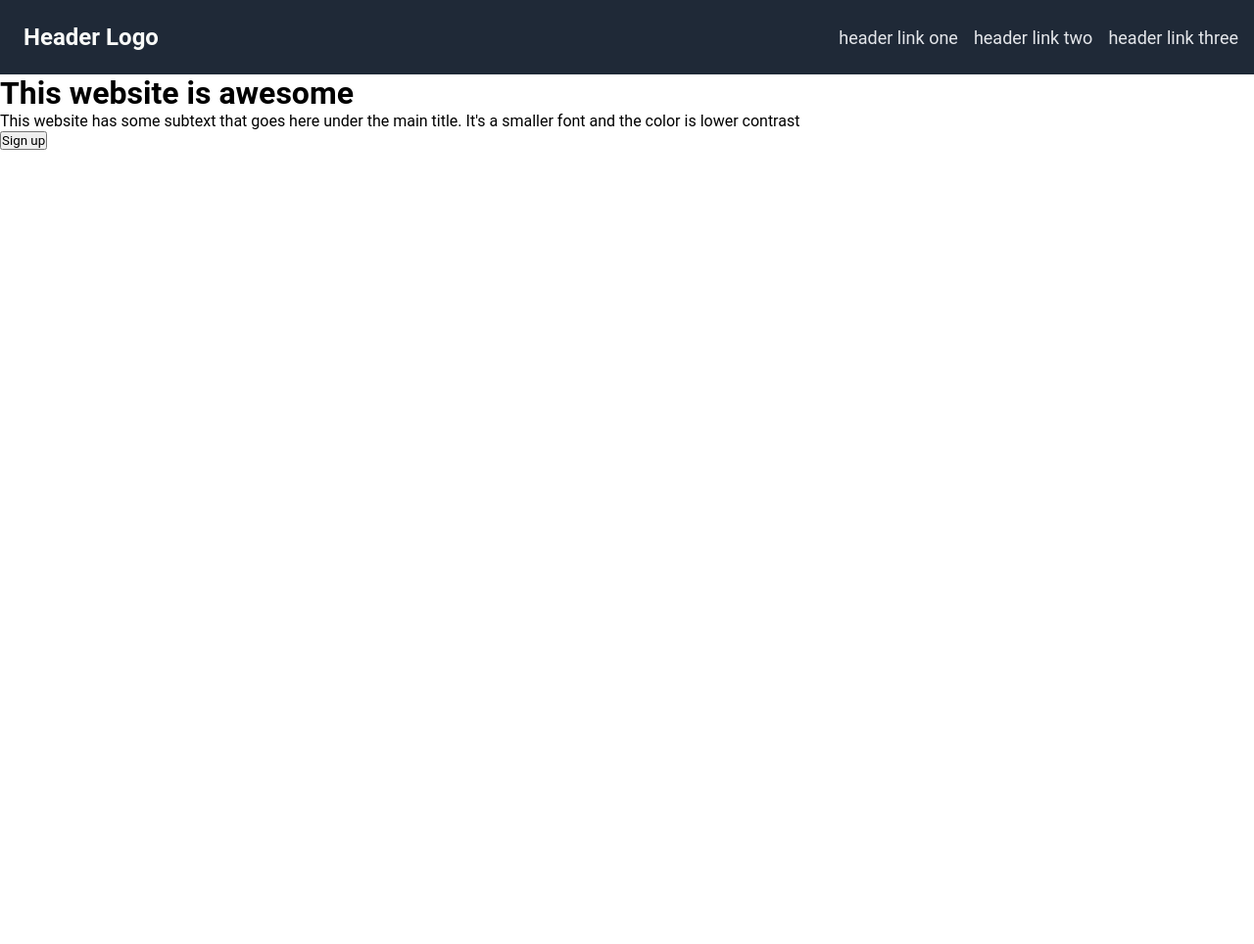
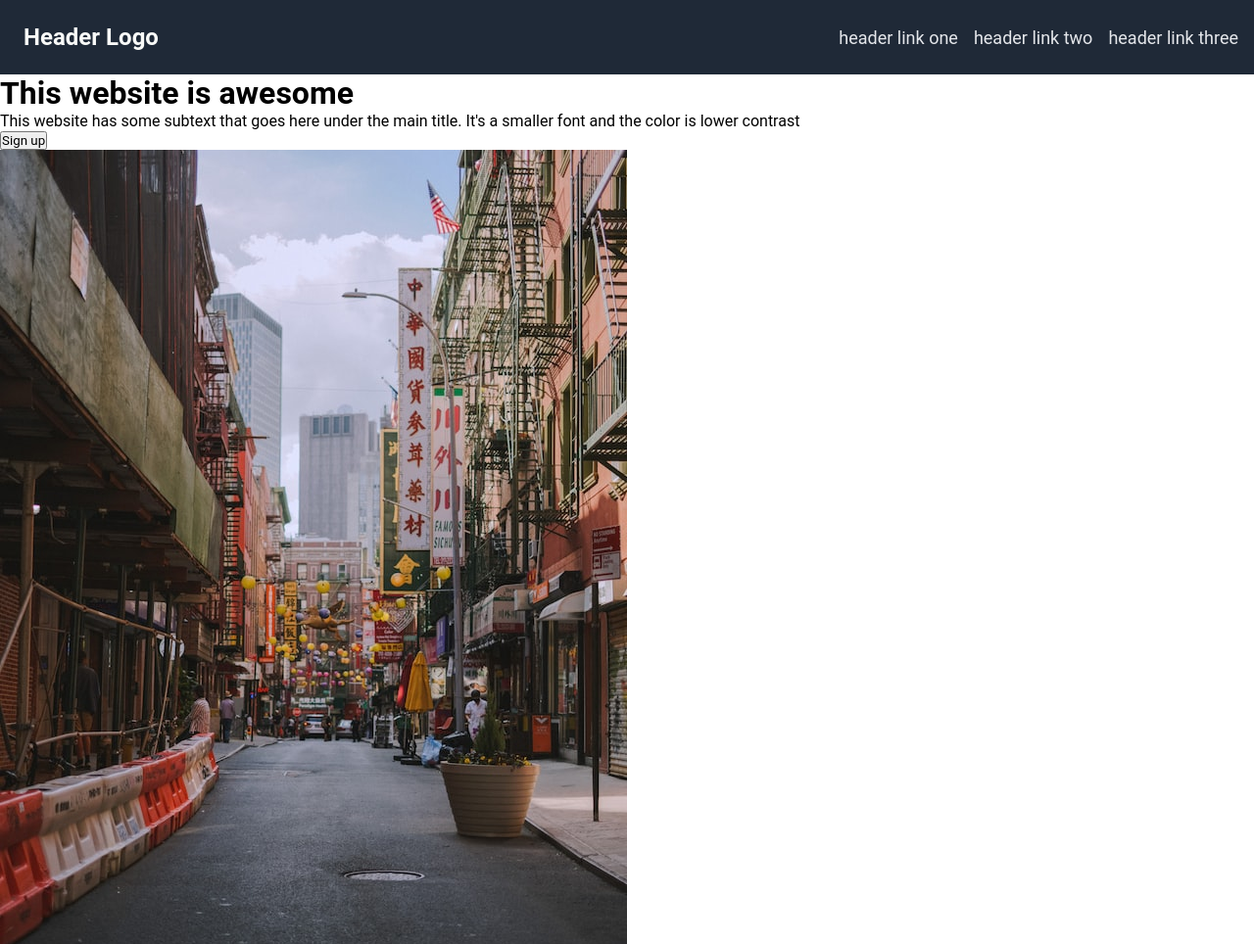
Before and after one commit to BKSchatzki/landing-page, a plain HTML site: page index.html in a window 1280 px wide. Shown: the top 964 px of the page at 98% size. Before the commit the page ends 800 px from the top, so only its background shows below. Drawn offline with Linux system fonts and the light colour scheme.

Commit message:
Add chinatown image

```diff
--- a/index.html
+++ b/index.html
@@ -26,7 +26,9 @@
             <button>Sign up</button>
         </div>
         <div class="hero-image">
-
+            <figure>
+                <img src="./images/chinatown.jpg" alt="an image of a street in Chinatown">
+            </figure>
 
         </div>
     </div>
```
